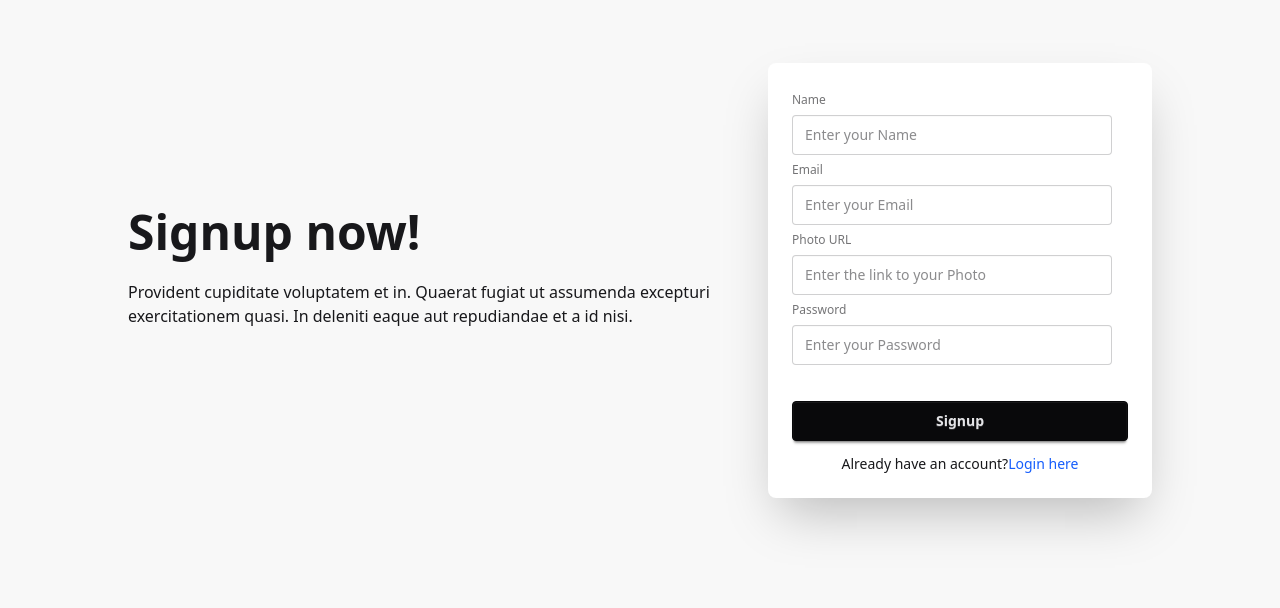
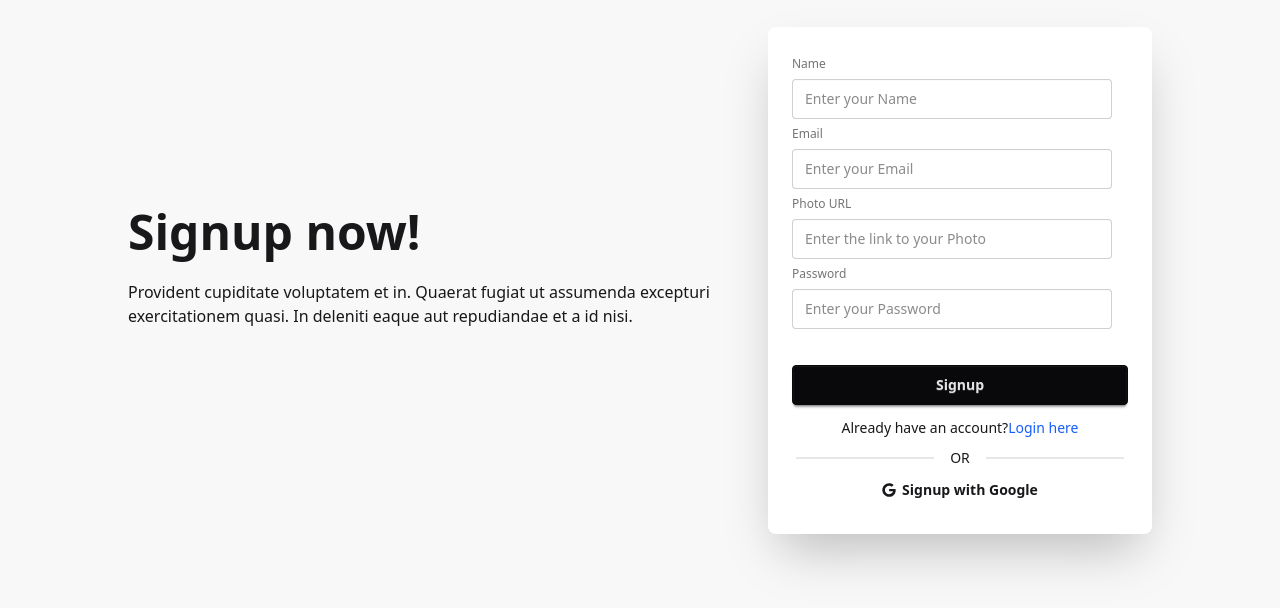
Before and after one commit to KabirBhae/Order-and-Dine, a React (Vite) app: page /signup in a window 1280 px wide. Shown: the part 120-728 px from the top of the page. Built offline with nearby package versions, Linux system fonts and the light colour scheme; no server answers.

Commit message:
implemeted signup and login using google

```diff
--- /dev/null
+++ b/src/components/SocialLogin.jsx
@@ -0,0 +1,62 @@
+import { FaGoogle } from "react-icons/fa";
+import useAuth from "../hooks/useAuth";
+import useAxiosPublic from "../hooks/useAxiosPublic";
+import { useLocation, useNavigate } from "react-router-dom";
+import Swal from "sweetalert2";
+
+const SocialLogin = () => {
+	const { googleSignIn } = useAuth();
+	const axiosPublic = useAxiosPublic();
+	const navigate = useNavigate();
+	const location = useLocation();
+	//if noHeaderFooter is true, then don't load navbar and footer
+	let googleButtonText = "Login";
+
+	if (location.pathname.includes("signup")) {
+		googleButtonText = "Signup";
+	}
+
+	const handleGoogleSignIn = e => {
+		e.preventDefault();
+		googleSignIn().then(result => {
+			const userInfo = {
+				email: result.user?.email,
+				name: result.user?.displayName,
+			};
+			axiosPublic.post("/users", userInfo).then(res => {
+				//finally, if inserttion in database is successful, show update to user
+				if (res.data.insertedId) {
+					Swal.fire({
+						position: "top",
+						icon: "success",
+						title: "Signup successful",
+						showConfirmButton: false,
+						timer: 2000,
+					});
+					//navigate automatically to homepage after sign up
+				} else {
+					Swal.fire({
+						position: "top",
+						icon: "success",
+						title: "Login successful",
+						showConfirmButton: false,
+						timer: 2000,
+					});
+				}
+				navigate(location?.state ? location.state : "/");
+			});
+		});
+	};
+
+	return (
+		<div>
+			<div className="divider m-1">OR</div>
+
+			<button onClick={handleGoogleSignIn} className="btn btn-ghost w-full">
+				<FaGoogle></FaGoogle> {googleButtonText} with Google
+			</button>
+		</div>
+	);
+};
+
+export default SocialLogin;
--- a/src/pages/Login.jsx
+++ b/src/pages/Login.jsx
@@ -3,6 +3,7 @@ import { loadCaptchaEnginge, LoadCanvasTemplate, validateCaptcha } from "react-s
 import { Link, useLocation, useNavigate } from "react-router-dom";
 import Swal from "sweetalert2";
 import useAuth from "../hooks/useAuth";
+import SocialLogin from "../components/SocialLogin";
 
 const Login = () => {
 	const { signInUser } = useAuth();
@@ -80,6 +81,7 @@ const Login = () => {
 								Create an account
 							</Link>
 						</p>
+						<SocialLogin></SocialLogin>
 					</form>
 				</div>
 				<div className="text-center md:text-left md:w-1/2">
--- a/src/pages/Signup.jsx
+++ b/src/pages/Signup.jsx
@@ -3,6 +3,7 @@ import { Link, useNavigate } from "react-router-dom";
 import Swal from "sweetalert2";
 import useAuth from "../hooks/useAuth";
 import useAxiosPublic from "../hooks/useAxiosPublic";
+import SocialLogin from "../components/SocialLogin";
 
 const Signup = () => {
 	const { createUser, updateUser } = useAuth();
@@ -80,6 +81,7 @@ const Signup = () => {
 								Login here
 							</Link>
 						</p>
+						<SocialLogin></SocialLogin>
 					</form>
 				</div>
 				<div className="text-center md:text-left md:w-1/2">
--- a/src/pages/shared/Navbar/Navbar.jsx
+++ b/src/pages/shared/Navbar/Navbar.jsx
@@ -80,7 +80,7 @@ const Navbar = () => {
 			</div>
 			<div className="navbar-end">
 				{user?.displayName && <span> {user?.displayName.toUpperCase()}</span>}
-				{user?.photoURL && <img className="w-10 h-10 object-cover ml-2" src={user.photoURL} alt="" />}
+				{user?.photoURL && <img className="w-10 h-10 object-cover ml-2" src={user.photoURL} alt="Profile Image" />}
 			</div>
 		</div>
 	);
--- a/src/providers/AuthProvider.jsx
+++ b/src/providers/AuthProvider.jsx
@@ -1,11 +1,13 @@
 import { createContext, useEffect, useState } from "react";
-import { getAuth, onAuthStateChanged, createUserWithEmailAndPassword, signInWithEmailAndPassword, signOut, updateProfile } from "firebase/auth";
+import { getAuth, onAuthStateChanged, createUserWithEmailAndPassword, signInWithEmailAndPassword, signInWithPopup, signOut, updateProfile, GoogleAuthProvider } from "firebase/auth";
 import { app } from "../firebase/firebase.config";
 
 export const AuthContext = createContext(null);
 const AuthProvider = ({ children }) => {
 	const [user, setUser] = useState(null);
 	const [loading, setLoading] = useState(true);
+	//for google signin
+	const googleProvider = new GoogleAuthProvider();
 
 	const auth = getAuth(app);
 	//observer
@@ -25,6 +27,10 @@ const AuthProvider = ({ children }) => {
 		setLoading(true);
 		return signInWithEmailAndPassword(auth, email, password);
 	};
+	const googleSignIn = () => {
+		setLoading(true);
+		return signInWithPopup(auth, googleProvider);
+	};
 	const updateUser = (name, photo) => {
 		setLoading(true);
 		return updateProfile(auth.currentUser, {
@@ -41,6 +47,7 @@ const AuthProvider = ({ children }) => {
 		loading,
 		createUser,
 		signInUser,
+		googleSignIn,
 		updateUser,
 		logoutUser,
 	};
```
